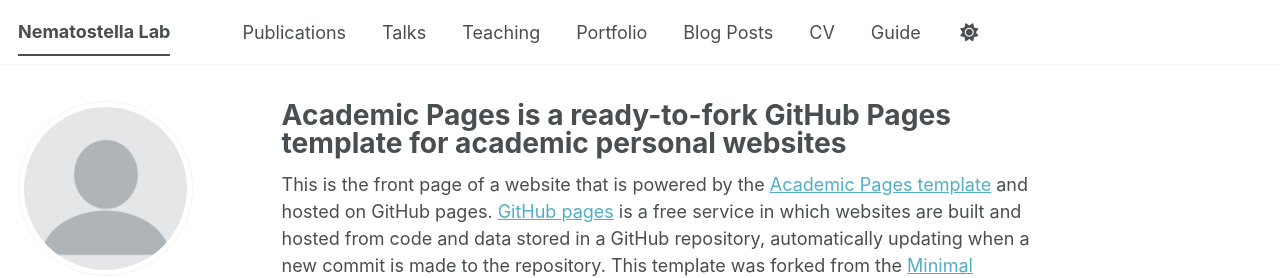
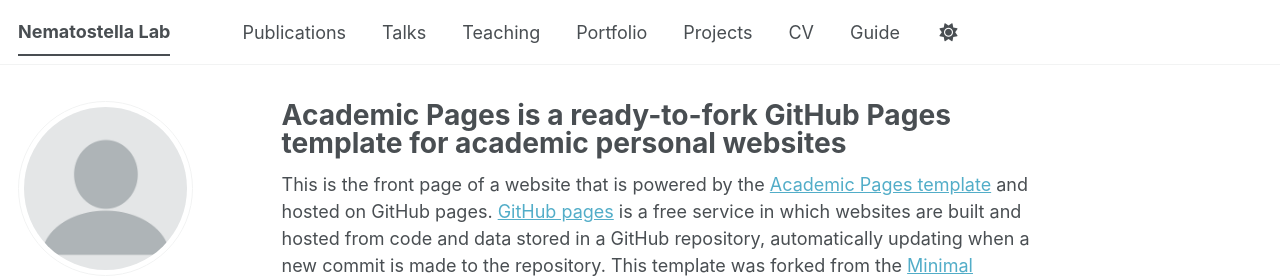
Before and after one commit to nematostellalab/nematostellalab.github.io, a Jekyll site: the page built from _pages/about.md, in a window 1280 px wide. Shown: the top 278 px of the page. Built offline with Jekyll 4.4.1, drawn with Linux system fonts in a browser that asks for light colours; some web fonts are replaced; a script bundle is joined from its source files by our own code; library files that are not in the unit come from our copies.

Commit message:
Update navigation.yml

```diff
--- a/_data/navigation.yml
+++ b/_data/navigation.yml
@@ -20,8 +20,8 @@
   - title: "Portfolio"
     url: /portfolio/
 
-  - title: "Blog Posts"
-    url: /year-archive/
+  - title: "Projects"
+    url: /projects/
 
   - title: "CV"
     url: /cv/
```
